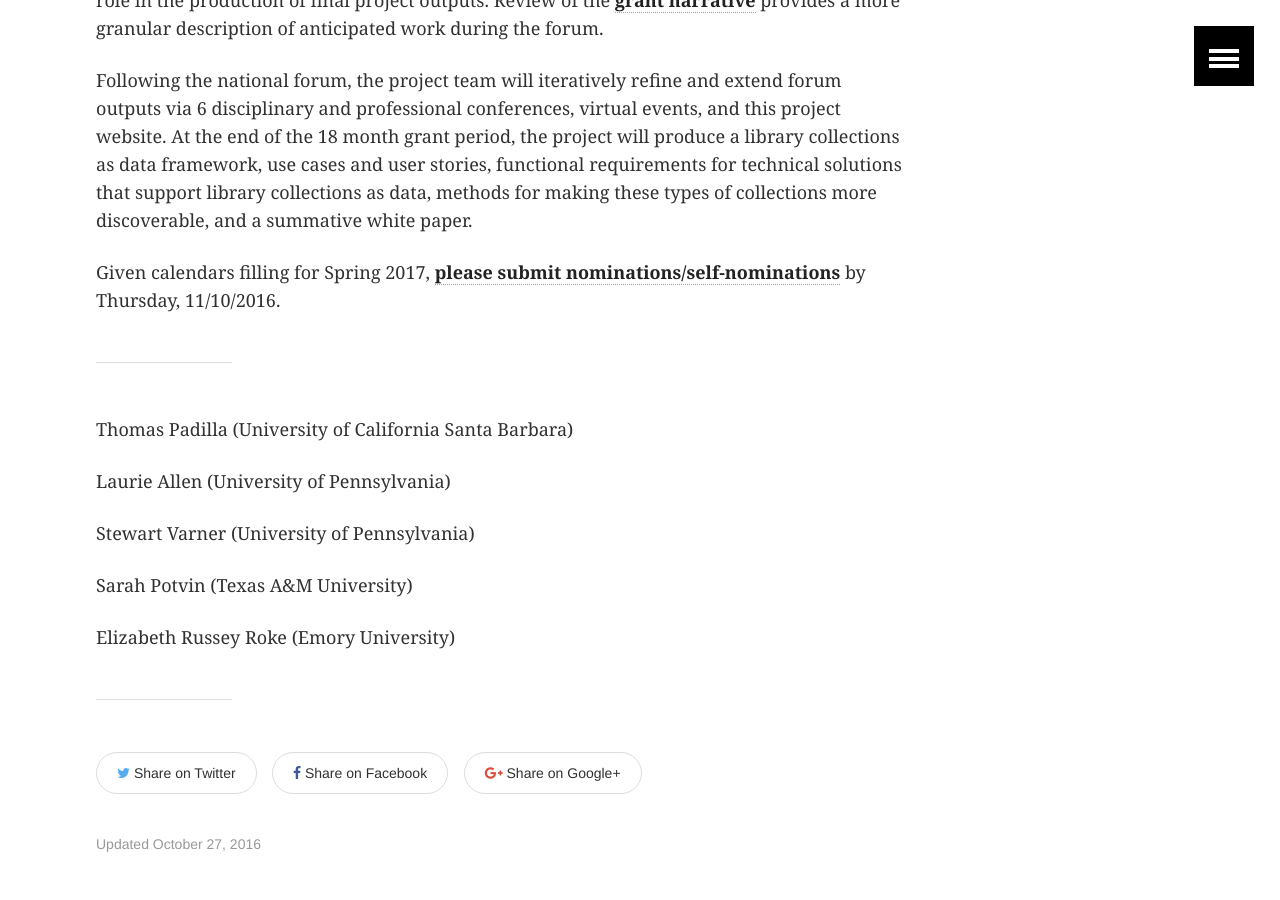
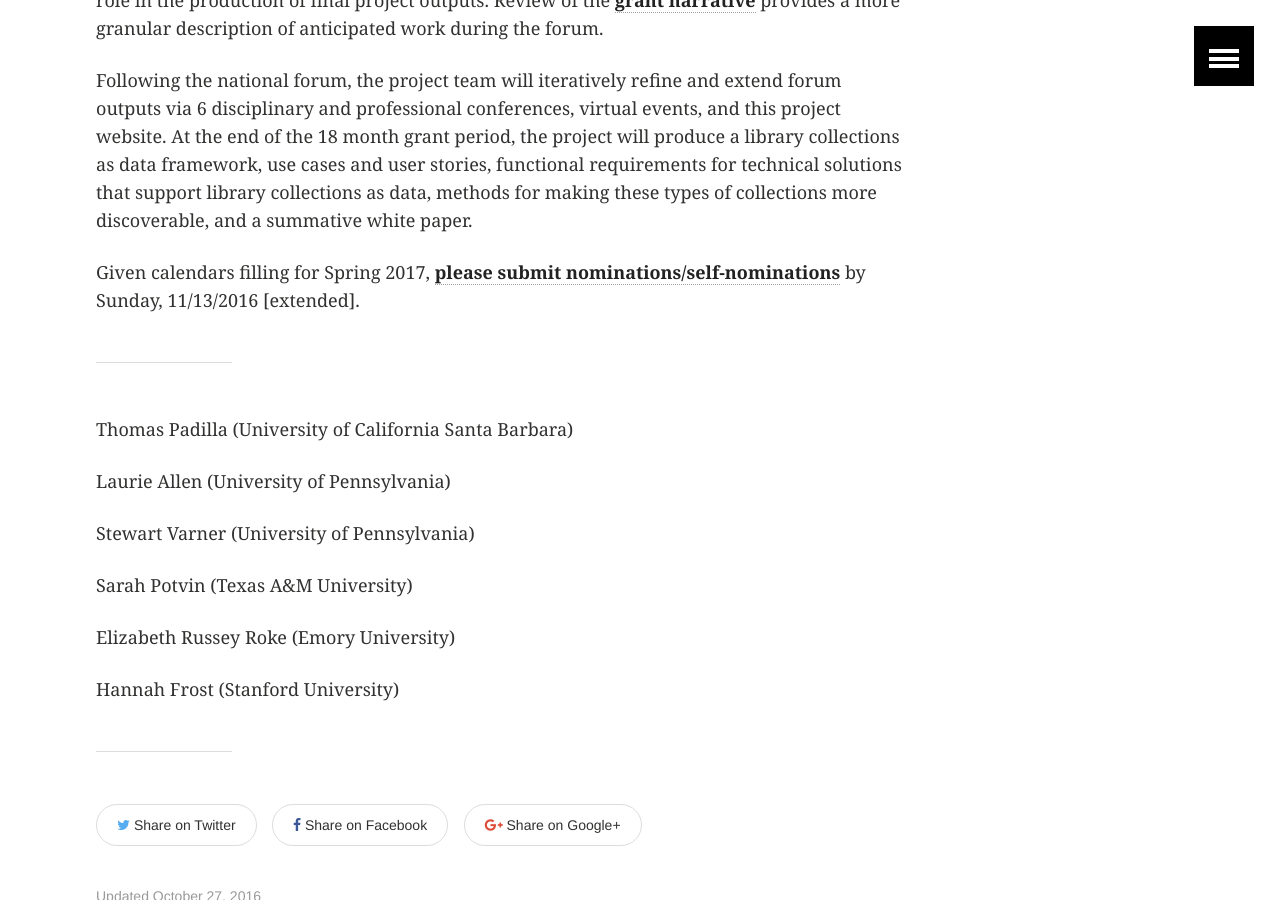
Before and after one commit to collectionsasdata/collectionsasdata.github.io, a Jekyll site: the page built from _posts/2016-10-27-nominations.markdown, in a window 1280 px wide and 900 px high, scrolled down 881 px. Built offline with Jekyll 4.4.1, drawn with Linux system fonts in a browser that asks for light colours.

Commit message:
Update 2016-10-27-nominations.markdown

```diff
--- a/_posts/2016-10-27-nominations.markdown
+++ b/_posts/2016-10-27-nominations.markdown
@@ -13,7 +13,7 @@
 
 Following the national forum, the project team will iteratively refine and extend forum outputs via 6 disciplinary and professional conferences, virtual events, and this project website. At the end of the 18 month grant period, the project will produce a library collections as data framework, use cases and user stories, functional requirements for technical solutions that support library collections as data, methods for making these types of collections more discoverable, and a summative white paper.
 
-Given calendars filling for Spring 2017, [**please submit nominations/self-nominations**](https://docs.google.com/forms/d/e/1FAIpQLSesPxgwaDqhnbew_IWg5juTCnZVNNj5gkpCvIGwJ7F4ehfoOg/viewform) by Thursday, 11/10/2016.
+Given calendars filling for Spring 2017, [**please submit nominations/self-nominations**](https://docs.google.com/forms/d/e/1FAIpQLSesPxgwaDqhnbew_IWg5juTCnZVNNj5gkpCvIGwJ7F4ehfoOg/viewform) by Sunday, 11/13/2016 [extended].
 
 ---
 Thomas Padilla (University of California Santa Barbara)
@@ -25,3 +25,5 @@
 Sarah Potvin (Texas A&M University)
 
 Elizabeth Russey Roke (Emory University)
+
+Hannah Frost (Stanford University)
```
